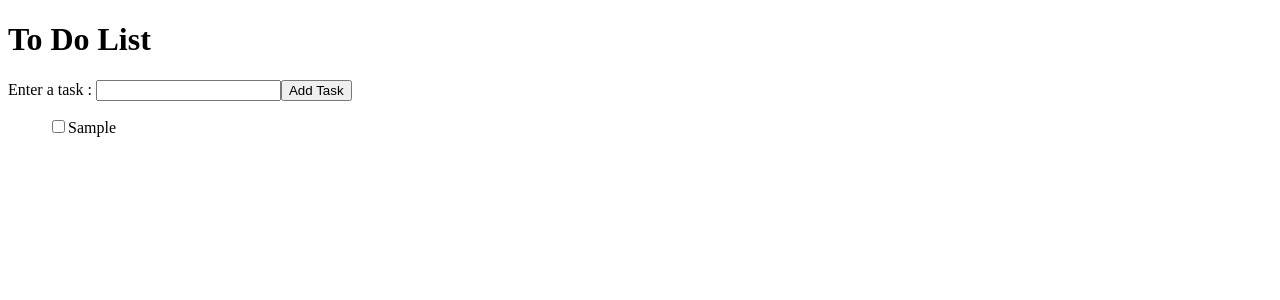
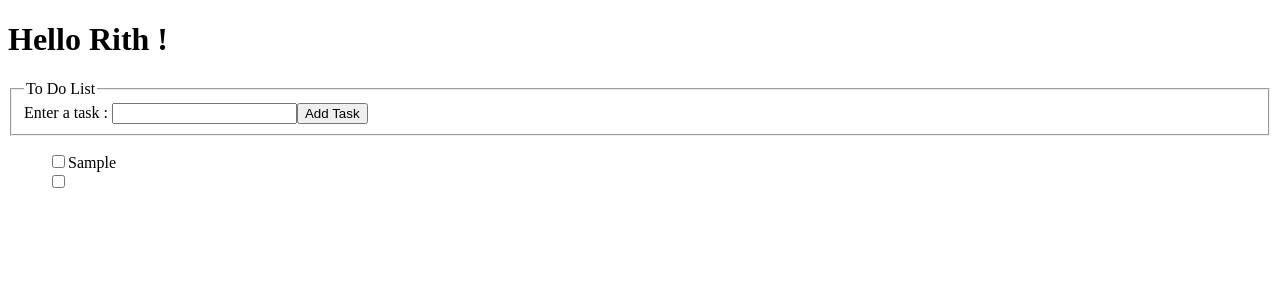
Before and after one commit to chealeanpenhchakrith/TwoDoList, a Vue app: page / in a window 1280 px wide. Both pictures are taken after typing "Sample" into the empty fields and a click on the button "Add Task". Shown: the top 300 px of the page. Built offline with nearby package versions, Linux system fonts and the light colour scheme.

Commit message:
Add a form and fieldset to the input text zone

```diff
--- a/src/App.vue
+++ b/src/App.vue
@@ -1,10 +1,15 @@
 <template>
-  <h1>To Do List</h1>
-  <label>
-    Enter a task :
-    <input type="text" v-model="currentTask" @keyup.enter="addTask"/>
-  </label>
-  <button v-on:click="addTask">Add Task</button>
+  <h1>Hello Rith !</h1>
+  <form @submit.prevent="addTask">
+    <fieldset>
+      <legend>To Do List</legend>
+      <label>
+        Enter a task :
+        <input type="text" v-model="currentTask" @keyup.enter="addTask" />
+      </label>
+      <button v-on:click="addTask">Add Task</button>
+    </fieldset>
+  </form>
   <div v-if="taskList.length === 0">
     <h3>No Task to display</h3>
   </div>
@@ -12,7 +17,7 @@
     <ul>
       <li v-for="task in taskList" :key="task">
         <label>
-          <input type="checkbox">
+          <input type="checkbox" />
           <span>{{ task }}</span>
         </label>
       </li>
@@ -25,11 +30,11 @@ import { ref } from "vue";
 
 const taskList = ref([]);
 
-const currentTask = ref('');
+const currentTask = ref("");
 
 const addTask = () => {
   taskList.value.push(currentTask.value);
-  currentTask.value = '';
+  currentTask.value = "";
 };
 </script>
 
@@ -39,6 +44,6 @@ li {
 }
 
 input[type="checkbox"]:checked + span {
-    text-decoration: line-through;
+  text-decoration: line-through;
 }
 </style>
```
